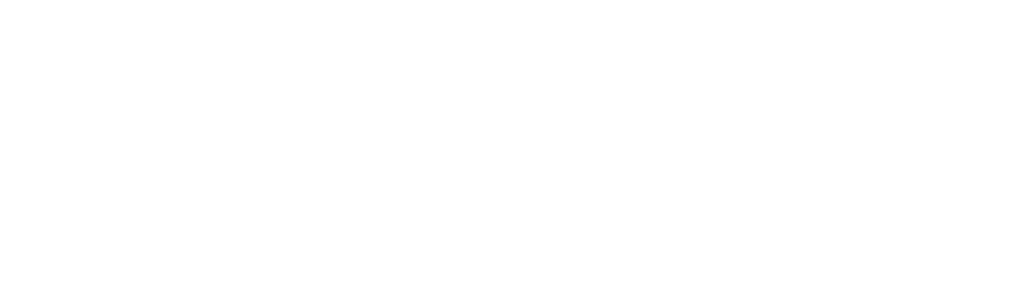
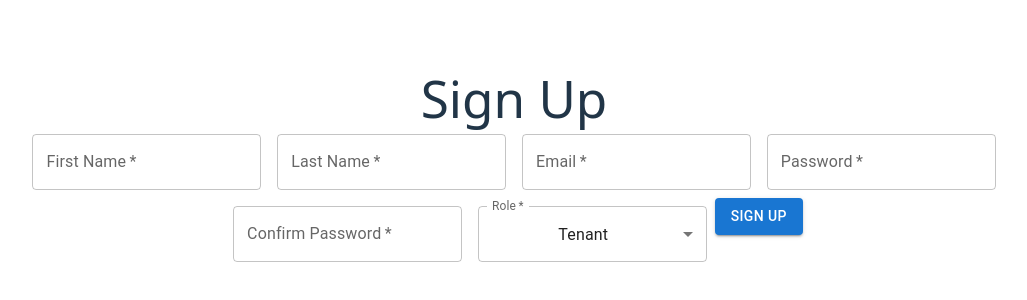
Before and after one commit to murray-pocha/RentConnect, a React (Vite) app in the folder Frontend/: page /sign-up in a window 1280 px wide. Before the commit this address had no page. Shown: the part 278-578 px from the top of the page, without its empty margins (126-1153 px from the left). Built offline with nearby package versions, Linux system fonts and the light colour scheme.

Commit message:
created components for sign in and sign up

```diff
--- a/Frontend/src/App.jsx
+++ b/Frontend/src/App.jsx
@@ -1,5 +1,5 @@
-import React from "react";
-import { Router, Routes, Route, Navigate } from "react-router-dom";
+import React, { useState } from "react";
+import { Routes, Route, Navigate } from "react-router-dom";
 
 import "./App.css";
 import LoginPage from "./components/LoginPage";
@@ -8,16 +8,18 @@ import ViewApplications from "./components/ViewApplications";
 import RentalProperties from "./components/RentalProperties";
 import AddProperty from './components/AddProperty';
 import RenterApplicationForm from "./components/TenantDashboard/RenterApplicationForm";
+import SignUp from "./components/SignUp";
 
 function App() {
-  const loggedIn = true;
+  const [loggedIn, setLoggedIn] = useState(false);
+  const [User, setUser] = useState({})
   const isTenant = true;
 
   return (
     <Routes>
       <Route
         path="/"
-        element={loggedIn ? <Navigate to="/dashboard" /> : <LoginPage />}
+        element={loggedIn ? <Navigate to="/dashboard" /> : <LoginPage setLoggedInn={setLoggedIn} setUser={setUser}/>}
       />
 
       {/* Nested dashboard route */}
@@ -28,6 +30,7 @@ function App() {
       <Route path="/view-properties" element={<RentalProperties />} />
       <Route path="/add-property" element={<AddProperty />} />
       <Route path="/renter-application" element={<RenterApplicationForm />} />
+      <Route path="/sign-up" element={<SignUp />}/>
     </Routes>
   );
 }
--- /dev/null
+++ b/Frontend/src/api/userEndpoints.js
@@ -0,0 +1,85 @@
+const API_BASE_URL = "http://localhost:3000"; // Replace with your backend's base URL if different
+
+// Fetch all users
+// export const getAllUsers = async () => {
+//   try {
+//     const response = await fetch(`${API_BASE_URL}/users`);
+//     if (!response.ok) {
+//       throw new Error("Failed to fetch users");
+//     }
+//     return await response.json();
+//   } catch (error) {
+//     console.error("Error fetching users:", error);
+//     throw error;
+//   }
+// };
+
+// Fetch a single user by ID
+export const getUserById = async (userId) => {
+  try {
+    const response = await fetch(`${API_BASE_URL}/users/${userId}`);
+    if (!response.ok) {
+      throw new Error(`Failed to fetch user with ID: ${userId}`);
+    }
+    return await response.json(); // Parse the response as JSON
+  } catch (error) {
+    console.error(`Error fetching user with ID ${userId}:`, error);
+    throw error;
+  }
+};
+
+// Create a new user
+// export const createUser = async (userData) => {
+//   try {
+//     const response = await fetch(`${API_BASE_URL}/users`, {
+//       method: "POST",
+//       headers: {
+//         "Content-Type": "application/json",
+//       },
+//       body: JSON.stringify(userData),
+//     });
+//     if (!response.ok) {
+//       throw new Error("Failed to create user");
+//     }
+//     return await response.json();
+//   } catch (error) {
+//     console.error("Error creating user:", error);
+//     throw error;
+//   }
+// };
+
+// Update a user by ID
+// export const updateUser = async (userId, userData) => {
+//   try {
+//     const response = await fetch(`${API_BASE_URL}/users/${userId}`, {
+//       method: "PUT",
+//       headers: {
+//         "Content-Type": "application/json",
+//       },
+//       body: JSON.stringify(userData),
+//     });
+//     if (!response.ok) {
+//       throw new Error(`Failed to update user with ID: ${userId}`);
+//     }
+//     return await response.json();
+//   } catch (error) {
+//     console.error(`Error updating user with ID ${userId}:`, error);
+//     throw error;
+//   }
+// };
+
+// Delete a user by ID
+// export const deleteUser = async (userId) => {
+//   try {
+//     const response = await fetch(`${API_BASE_URL}/users/${userId}`, {
+//       method: "DELETE",
+//     });
+//     if (!response.ok) {
+//       throw new Error(`Failed to delete user with ID: ${userId}`);
+//     }
+//     return await response.json();
+//   } catch (error) {
+//     console.error(`Error deleting user with ID ${userId}:`, error);
+//     throw error;
+//   }
+// };
--- /dev/null
+++ b/Frontend/src/components/Button Components/LogoutButton.jsx
@@ -0,0 +1,40 @@
+import React from "react";
+import Button from "@mui/material/Button";
+import { useNavigate } from "react-router-dom";
+
+function LogoutButton() {
+  const navigate = useNavigate();
+
+  const handleLogout = async () => {
+    try {
+      const response = await fetch("http://localhost:3000/users/sign_out", {
+        method: "DELETE",
+        credentials: "include", // Include cookies for session-based authentication
+      });
+
+      if (!response.ok) {
+        throw new Error("Failed to log out");
+      }
+
+      console.log("User logged out successfully");
+
+      // Redirect to the login page
+      navigate("/");
+    } catch (error) {
+      console.error("Error logging out:", error);
+    }
+  };
+
+  return (
+    <Button
+      onClick={handleLogout}
+      variant="contained"
+      color="primary"
+      style={{ marginLeft: "auto" }} // Align to the right in the header
+    >
+      Logout
+    </Button>
+  );
+}
+
+export default LogoutButton;
--- a/Frontend/src/components/Header.jsx
+++ b/Frontend/src/components/Header.jsx
@@ -1,5 +1,6 @@
 import React from "react";
 import "../styles/Header.css"
+import LogoutButton from "./Button Components/LogoutButton";
 
 function Header() {
 
@@ -8,6 +9,7 @@ return (
     <div className="header_logo">
       <h1 className="header_title_Primary">Rent</h1>
       <h1 className="header_title_Secondary">Connect</h1>
+      <LogoutButton />
     </div>
   </header>
 )
--- a/Frontend/src/components/Login.jsx
+++ b/Frontend/src/components/Login.jsx
@@ -1,34 +1,90 @@
-import React from "react";
+import React, { useState } from "react";
 import Box from "@mui/material/Box";
 import TextField from "@mui/material/TextField";
+import Button from "@mui/material/Button";
+import { useNavigate } from "react-router-dom";
 
-function Login() {
+function Login({ setLoggedIn, setUser }) {
+
+  const [email, setEmail] = useState("");
+  const [password, setPassword] = useState("");
+  const [error, setError] = useState("");
+
+  const signUpNavigate = useNavigate()
+
+  const handleLogin = async (e) => {
+    e.preventDefault();
+
+    try {
+      const response = await fetch("http://localhost:3000/users/sign_in", {
+        method: "POST",
+        headers: {
+          "Content-Type": "application/json",
+          "Accept": "application/json",
+        },
+        body: JSON.stringify({
+          user: {
+            email: email,
+            password: password,
+          },
+        }),
+      });
+
+      if (!response.ok) {
+        throw new Error("Invalid email or password");
+      }
+
+      const data = await response.json();
+      setUser(data.user.id)
+      console.log(data.user.id)
+      console.log("User logged in successfully:", data);
+
+      // Redirect or update state after successful login
+      // window.location.href = "/dashboard";
+    } catch (error) {
+      console.error("Error logging in:", error);
+      setError("Invalid email or password. Please try again.");
+    }
+  };
 
   return (
     <Box
       component={"form"}
-      sx={{ '& .MuiTextField-root': { m: 1, width: '25ch' } }}
+      sx={{ "& .MuiTextField-root": { m: 1, width: "25ch" } }}
       noValidate
-      autoComplete="off">
+      autoComplete="off"
+      onSubmit={handleLogin} // Attach the login handler to the form
+    >
       <h1 className="login_header">Log In</h1>
       <div>
         <TextField
-            id="standard-password-input"
+          id="email-input"
           label="Email"
           type="email"
           autoComplete="current-email"
           variant="standard"
+          value={email}
+          onChange={(e) => setEmail(e.target.value)} // Update email state
         />
         <TextField
-            id="standard-password-input"
+          id="password-input"
           label="Password"
           type="password"
           autoComplete="current-password"
           variant="standard"
+          value={password}
+          onChange={(e) => setPassword(e.target.value)} // Update password state
         />
       </div>
+      {error && <p style={{ color: "red" }}>{error}</p>} {/* Display error message */}
+      <Button type="submit" variant="contained" color="primary">
+        Log In
+      </Button>
+      <Button onClick={() => signUpNavigate("/sign-up")} variant="contained" color="secondary">
+        Sign Up
+      </Button>
     </Box>
-  )
+  );
 }
 
 export default Login;
--- /dev/null
+++ b/Frontend/src/components/SignUp.jsx
@@ -0,0 +1,119 @@
+import React, { useState } from "react";
+import Box from "@mui/material/Box";
+import TextField from "@mui/material/TextField";
+import Button from "@mui/material/Button";
+import MenuItem from "@mui/material/MenuItem";
+import { useNavigate } from "react-router-dom";
+
+function SignUp() {
+  const [formData, setFormData] = useState({
+    email: "",
+    password: "",
+    password_confirmation: "",
+    first_name: "",
+    last_name: "",
+    role: "tenant", // Default role
+  });
+  const [error, setError] = useState("");
+  const navigate = useNavigate();
+
+  const handleChange = (e) => {
+    const { name, value } = e.target;
+    setFormData({ ...formData, [name]: value });
+  };
+
+  const handleSignUp = async (e) => {
+    e.preventDefault();
+
+    try {
+      const response = await fetch("http://localhost:3000/users", {
+        method: "POST",
+        headers: {
+          "Content-Type": "application/json",
+        },
+        body: JSON.stringify({ user: formData }),
+      });
+
+      if (!response.ok) {
+        const errorData = await response.json();
+        throw new Error(errorData.errors || "Failed to sign up");
+      }
+
+      const data = await response.json();
+      console.log("User signed up successfully:", data);
+
+      // Redirect to login or dashboard after successful sign-up
+      navigate("/dashboard");
+    } catch (error) {
+      console.error("Error signing up:", error);
+      setError(error.message);
+    }
+  };
+
+  return (
+    <Box
+      component="form"
+      sx={{ "& .MuiTextField-root": { m: 1, width: "25ch" } }}
+      noValidate
+      autoComplete="off"
+      onSubmit={handleSignUp}
+    >
+      <h1>Sign Up</h1>
+      <TextField
+        label="First Name"
+        name="first_name"
+        value={formData.first_name}
+        onChange={handleChange}
+        required
+      />
+      <TextField
+        label="Last Name"
+        name="last_name"
+        value={formData.last_name}
+        onChange={handleChange}
+        required
+      />
+      <TextField
+        label="Email"
+        name="email"
+        type="email"
+        value={formData.email}
+        onChange={handleChange}
+        required
+      />
+      <TextField
+        label="Password"
+        name="password"
+        type="password"
+        value={formData.password}
+        onChange={handleChange}
+        required
+      />
+      <TextField
+        label="Confirm Password"
+        name="password_confirmation"
+        type="password"
+        value={formData.password_confirmation}
+        onChange={handleChange}
+        required
+      />
+      <TextField
+        select
+        label="Role"
+        name="role"
+        value={formData.role}
+        onChange={handleChange}
+        required
+      >
+        <MenuItem value="tenant">Tenant</MenuItem>
+        <MenuItem value="landlord">Landlord</MenuItem>
+      </TextField>
+      {error && <p style={{ color: "red" }}>{error}</p>}
+      <Button type="submit" variant="contained" color="primary">
+        Sign Up
+      </Button>
+    </Box>
+  );
+}
+
+export default SignUp;
```
Lines whose indentation alone changed are shown as unchanged.
